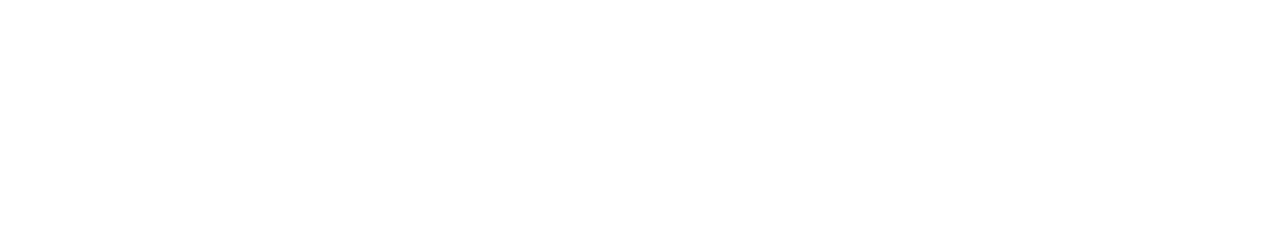
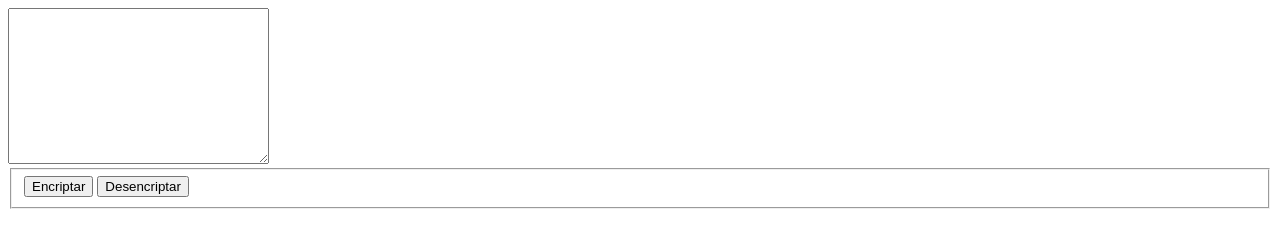
Before and after one commit to R3ptarGreen/Text-Encryptor, a plain HTML site: page index.html in a window 1280 px wide. Drawn offline with Linux system fonts and the light colour scheme.

Commit message:
integrando la primera fase de la estructura html

```diff
--- a/index.html
+++ b/index.html
@@ -7,6 +7,32 @@
     <title>Encriptador de Texto</title>
 </head>
 <body>
+    <main class="main">
+        <article class="main__article article">
+            <!--logo-->
+            <header class="article__header">
+            </header>
+            <!--Área de texto y botones-->
+            <section class="article__section section">
 
+                <textarea class="section__textarea" name="" id="" cols="30" rows="10">
+
+                </textarea>
+
+                <fieldset class="section__container-bottons">
+                    <input class= "section__bottons bottons-green" type="button" value="Encriptar">
+                    <input class= "section__bottons bottons-ice" type="button" value="Desencriptar">
+                </fieldset>
+
+            </section>
+        </article>
+        <!--Imagen y notificación del estado del encriptador-->
+        <div class="main__notify-container">
+            <figure>
+
+            </figure>
+
+        </div>
+    </main>
 </body>
 </html>
```
